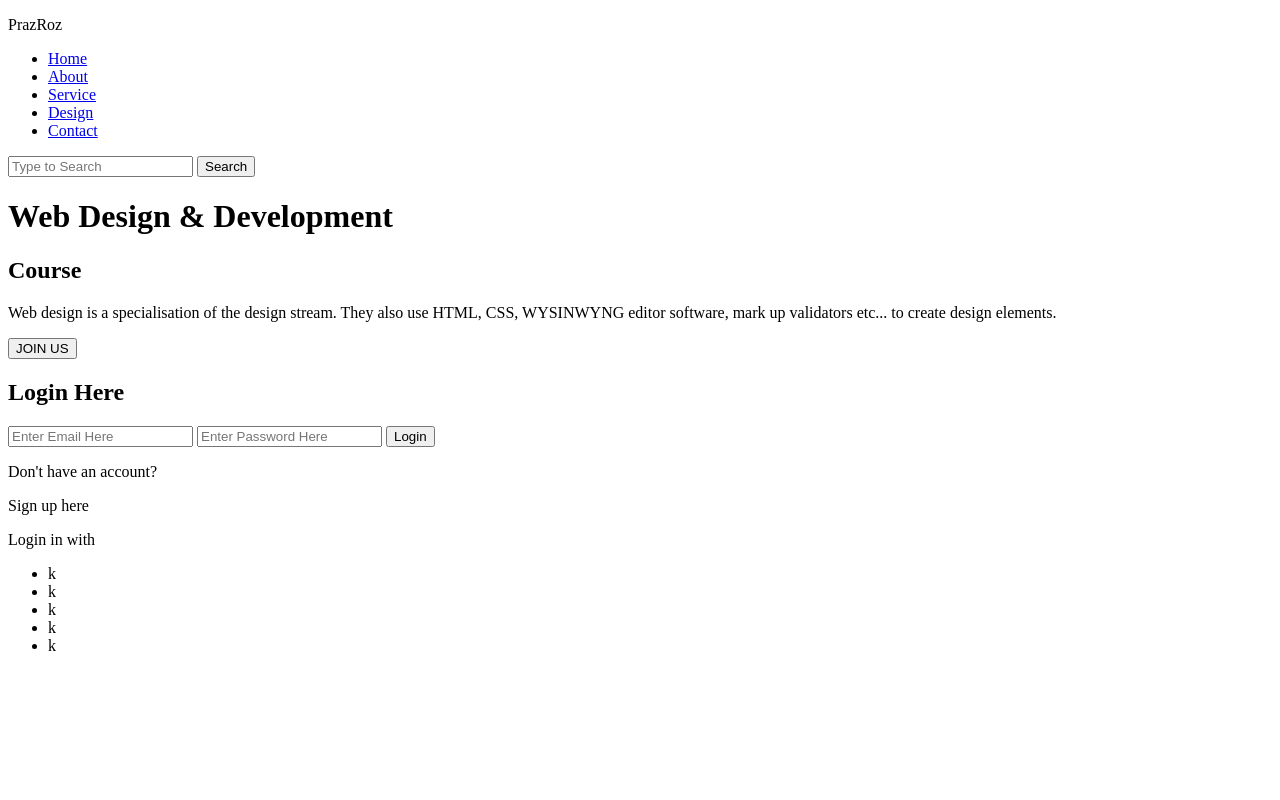
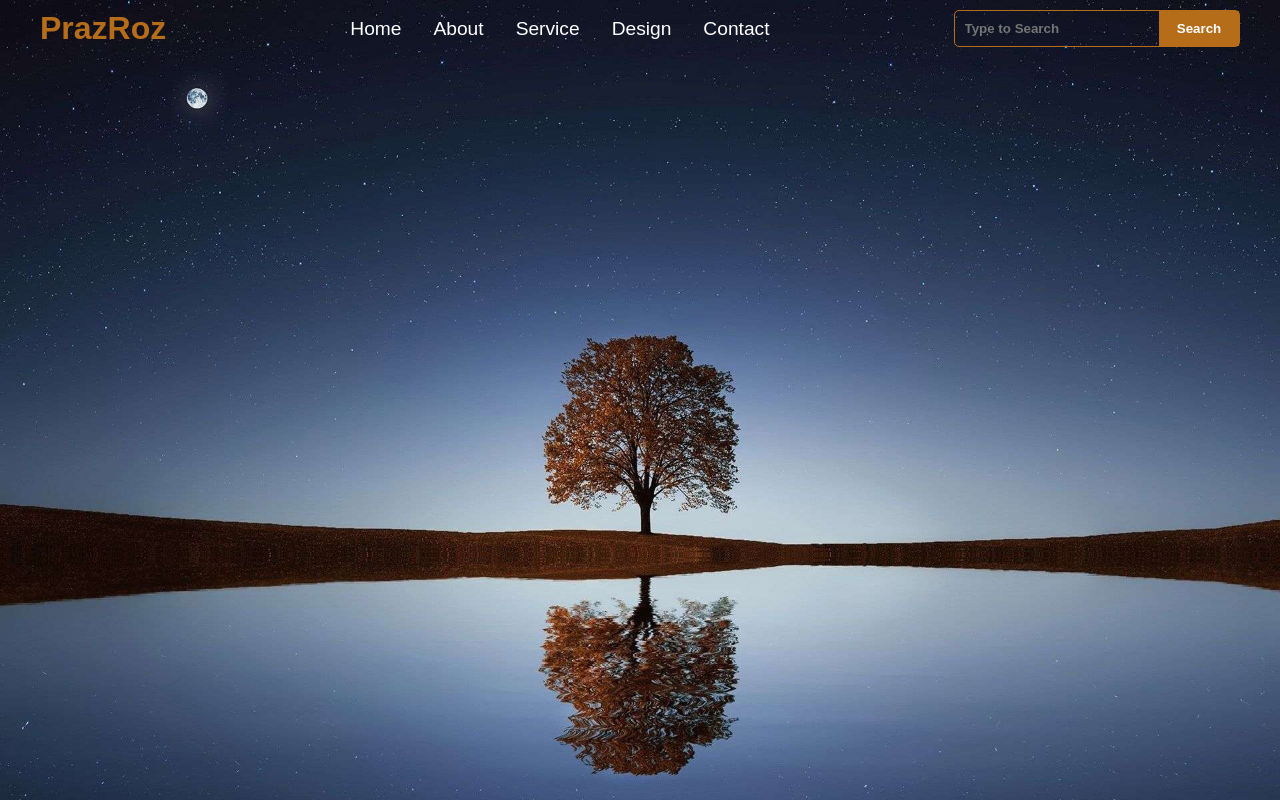
Before and after one commit to nehru35/responsiveLayout-02, a plain HTML site: page index.html in a window 1280 px wide. Drawn offline with Linux system fonts and the light colour scheme.

Commit message:
Styled the header

```diff
--- a/index.html
+++ b/index.html
@@ -4,12 +4,14 @@
     <meta charset="UTF-8">
     <meta http-equiv="X-UA-Compatible" content="IE=edge">
     <meta name="viewport" content="width=device-width, initial-scale=1.0">
-    <title>Document</title>
+    <link rel="stylesheet" href="css/style.css">
+    <title>Full website</title>
 </head>
 <body>
-    <header>
-        <p>PrazRoz</p>
-        <nav>
+    <header class="header">
+        <a href="index.html" class="logo">PrazRoz</a>
+
+        <nav class="nav-bar">
             <ul>
                 <li><a href="#">Home</a></li>
                 <li><a href="#">About</a></li>
@@ -19,13 +21,17 @@
             </ul>
         </nav>
 
-        <form>
+        <form class="searchForm">
             <input type="search" placeholder="Type to Search">
             <input type="submit" value="Search">
         </form>
     </header>
 
-    <main>
+    <main class="main">
+
+    <!--
+
+        <div>
             <h1>Web Design &amp; Development</h1>
             <h2>Course</h2>
             <p>
@@ -33,6 +39,7 @@
             </p>
 
             <button type="button">JOIN US</button>
+        </div>
 
         <div>
             <h2>Login Here</h2>
@@ -54,6 +61,8 @@
                 <li>k</li>
             </ul>
         </div>
+
+    -->
     </main>
 </body>
 </html>
--- /dev/null
+++ b/scss/style.scss
@@ -0,0 +1,102 @@
+/* Basic reset */
+
+* {
+    margin: 0;
+    padding: 0;
+    box-sizing: border-box;
+}
+
+$orange : #b66d1a;
+$white : #fff;
+
+body {
+    color: $white;
+    font-size: 16px;
+    font-family: sans-serif;
+}
+
+a {
+    text-decoration: none;
+    color: inherit;
+}
+
+/* header */
+.header {
+    display: flex;
+    justify-content:  space-between;
+    align-items: center;
+    padding: 10px 40px;
+    position: absolute;
+    top: 0;
+    left: 0;
+    width: 100%;
+    height: auto;
+
+
+    .logo {
+        font-size: 2rem;
+        font-weight: bold;
+        color: $orange;
+    }
+
+    .nav-bar {
+        ul {
+            display: flex;
+            list-style: none;
+            gap: 20px;
+
+            li {
+                font-size: 1.2rem;
+                transition: all .6s;
+                padding: 6px;
+
+                &:hover {
+                    color: $orange;
+                }
+            }
+        }
+    }
+
+    .searchForm {
+        border: 1px solid $orange;
+        border-radius: 5px;
+        padding: 0;
+
+        input {
+            padding: 10px;
+            outline: none;
+            border: none;
+            color: $white;
+            font-weight: bold;
+        }
+
+        [type = "search"] {
+            background-color: transparent;
+            width: 200px;
+        }
+
+        [type = "submit"] {
+            background-color: $orange;
+            width: 80px;
+            cursor: pointer;
+
+            &:hover {
+                background-color: #fff;
+            }
+
+        }
+    }
+}
+
+
+/* main */
+.main {
+    width: 100%;
+    height: 100vh;
+    display: flex;
+    align-items: center;
+    background-image: url("../img/backgound.jpg");
+    background-size: cover;
+    background-position: top;
+    background-repeat: no-repeat;
+}
```
Also changed, not shown: css/style.css (added). Lines whose indentation alone changed are shown as unchanged.
